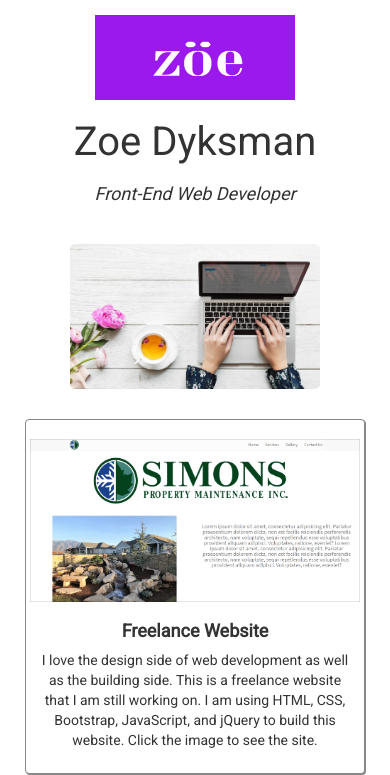
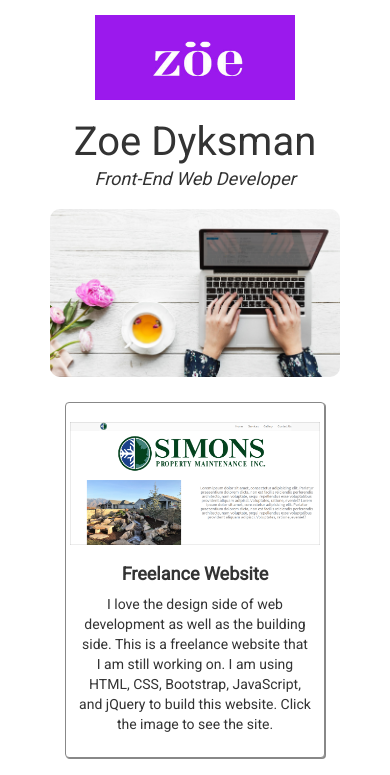
Before and after one commit to zdyk2003/udacityPortfolio, a plain HTML site: page index.html in a window 390 px wide. Shown: the top 775 px of the page. Drawn offline with nearby package versions, Linux system fonts and the light colour scheme.

Commit message:
fixed spacing

```diff
--- a/assets/css/styles.css
+++ b/assets/css/styles.css
@@ -1,8 +1,8 @@
 body {font-family: 'Roboto', sans-serif;}
 
-h1 {font-size: 60px;}
+h1 {font-size: 60px; margin-bottom: 0;}
 
-h3 {font-size: 20; font-style: italic;}
+h3 {font-size: 20; font-style: italic; margin-top: 5px;}
 
 h4 {font-size: 18; text-align: center; font-weight: bold;}
 
@@ -16,7 +16,9 @@ p {text-align: center;}
 .name, .title {text-align: right; float: right;}
 
 /*main pic*/
-#codeGirl {display: block; margin-left: auto; margin-right: auto; width: 900px; padding: 30px; border-radius: 35px;}
+#codeGirl {display: block; margin-left: auto; margin-right: auto; width: 1200px; padding: 10px; border-radius: 20px;}
+
+#projects {padding-top: 15px;}
 
 #freelanceImg {margin-top: 15px; cursor: pointer;}
 
@@ -32,16 +34,22 @@ p {text-align: center;}
 	.zoeLogo {float: none; display:block; margin:0 auto;}
 
 	.name, .title {text-align: center; float: none;}
+
+	#projects {padding: 20px 50px 50px 50px;}
+
+
 }
 
-@media screen and (max-width: 700px) {
+@media screen and (max-width: 768px) {
 
 	h1 {font-size: 50px;}
+
+	#projects {padding: 15px 40px 40px 40px;}
 }
 
 @media screen and (max-width: 400px) {
 
 	h1 {font-size: 40px;}
-	h3 {font-size: 18px;
-	}
+
+	h3 {font-size: 18px;}
 }
--- a/index.html
+++ b/index.html
@@ -49,7 +49,7 @@
 
 <!-- thumbnails -->
 	<div class="container">
-		<div class="row">
+		<div class="row" id="projects">
 			<div class="content">
 				<div class="row">
 					<div class="col-md-4">
```
